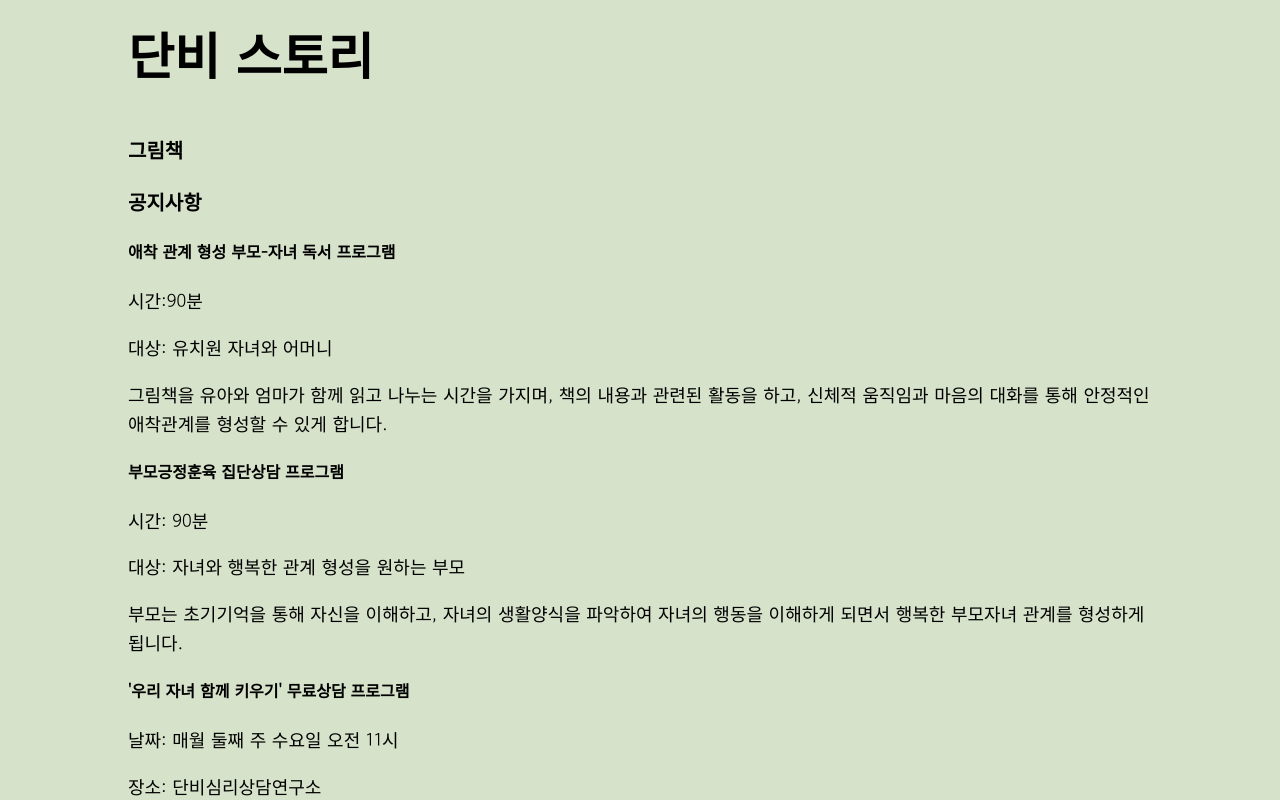
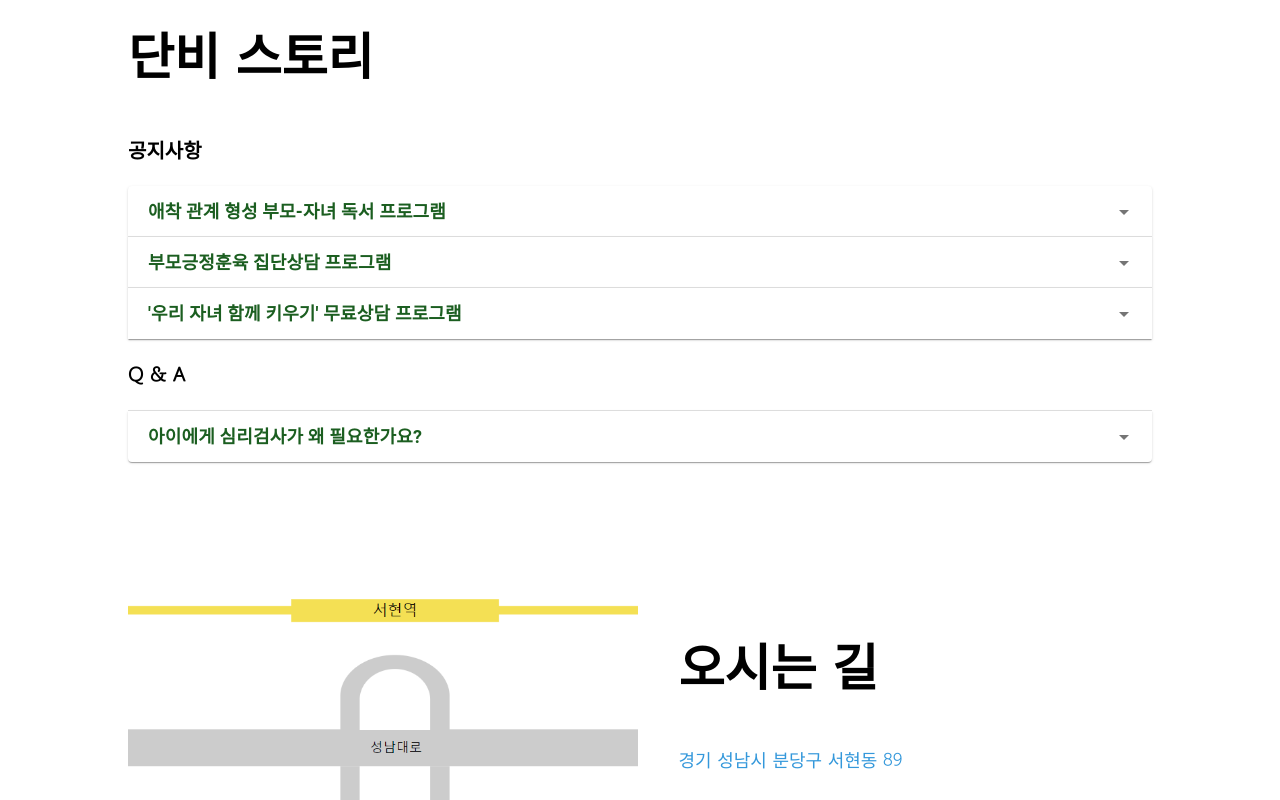
Before and after one commit to danbeesys/danbee, a React (Create React App) app: page /danbee/main in a window 1280 px wide. Shown: the part 3440-4240 px from the top of the page. Built offline with nearby package versions, Linux system fonts and the light colour scheme; a web font is replaced by a local one.

Commit message:
스토리에 아코디언 메뉴로 변경

```diff
--- a/src/main/fstory/Story.css
+++ b/src/main/fstory/Story.css
@@ -1,4 +1,3 @@
 .story-body {
     padding: 10vh 10vw;
-    background-color: var(--card-color);
 }
--- a/src/main/fstory/Story.tsx
+++ b/src/main/fstory/Story.tsx
@@ -1,6 +1,8 @@
 import './Story.css';
 import Footer from "../common/Footer";
 import Navigation from "../common/Navigation";
+import { Accordion, AccordionDetails, AccordionSummary, Typography } from '@mui/material';
+import ArrowDropDownIcon from '@mui/icons-material/ArrowDropDown';
 
 const Story: React.FC = () => {
 
@@ -8,22 +10,103 @@ const Story: React.FC = () => {
     return (
     <section id="story" className='story-body'>
         <h2>단비 스토리</h2>
-            <h3>그림책</h3>
         <h3>공지사항</h3>
-            <h4>애착 관계 형성 부모-자녀 독서 프로그램</h4>
+            <Accordion>
+              <AccordionSummary
+                expandIcon={<ArrowDropDownIcon />}
+                aria-controls="panel1-content"
+                id="panel1-header"
+              >
+                <Typography sx={{
+                      color: 'success.dark',
+                      display: 'inline',
+                      fontWeight: 'bold',
+                      mx: 0.5,
+                      fontSize: 14,
+                    }}>애착 관계 형성 부모-자녀 독서 프로그램</Typography>
+              </AccordionSummary>
+              <AccordionDetails>
+                <Typography sx={{
+                  fontWeight: 'fontWeightLight'
+                }}>
             <p>시간:90분</p>
             <p>대상: 유치원 자녀와 어머니</p>
             <p>그림책을 유아와 엄마가 함께 읽고 나누는 시간을 가지며, 책의 내용과 관련된 활동을 하고, 신체적 움직임과 마음의 대화를 통해 안정적인 애착관계를 형성할 수 있게 합니다.</p>
-            <h4>부모긍정훈육 집단상담 프로그램</h4>
+                </Typography>
+              </AccordionDetails>
+            </Accordion>
+            <Accordion>
+              <AccordionSummary
+                expandIcon={<ArrowDropDownIcon />}
+                aria-controls="panel2-content"
+                id="panel2-header"
+              >
+                <Typography sx={{
+                      color: 'success.dark',
+                      display: 'inline',
+                      fontWeight: 'bold',
+                      mx: 0.5,
+                      fontSize: 14,
+                    }}>부모긍정훈육 집단상담 프로그램</Typography>
+              </AccordionSummary>
+              <AccordionDetails>
+                <Typography sx={{
+                  fontWeight: 'fontWeightLight'
+                }}>
                 <p>시간: 90분</p>
                 <p>대상: 자녀와 행복한 관계 형성을 원하는 부모</p>
                 <p>부모는 초기기억을 통해 자신을 이해하고, 자녀의 생활양식을 파악하여 자녀의 행동을 이해하게 되면서 행복한 부모자녀 관계를 형성하게 됩니다.</p>
-            <h4>'우리 자녀 함께 키우기' 무료상담 프로그램</h4>
+                </Typography>
+              </AccordionDetails>
+            </Accordion>
+            <Accordion>
+              <AccordionSummary
+                expandIcon={<ArrowDropDownIcon />}
+                aria-controls="panel2-content"
+                id="panel2-header"
+              >
+                <Typography sx={{
+                      color: 'success.dark',
+                      display: 'inline',
+                      fontWeight: 'bold',
+                      mx: 0.5,
+                      fontSize: 14,
+                    }}>'우리 자녀 함께 키우기' 무료상담 프로그램</Typography>
+              </AccordionSummary>
+              <AccordionDetails>
+                <Typography sx={{
+                  fontWeight: 'fontWeightLight'
+                }}>
                 <p>날짜: 매월 둘째 주 수요일 오전 11시</p>
                 <p>장소: 단비심리상담연구소</p>
                 <p>신청: 참가 전에 전화 또는 문자 주세요.</p>
                 <p>대상: 내가 아이를 잘 키우고 있는지 걱정되시는 부모님. 자녀와 대화의 어려움을 겪고 계시는 부모님. 자녀 양육에서 좌절감과 실망을 느끼시는 부모님.</p>
+                </Typography>
+              </AccordionDetails>
+            </Accordion>
             <h3>Q & A</h3>
+            <Accordion>
+              <AccordionSummary
+                expandIcon={<ArrowDropDownIcon />}
+                aria-controls="panel1-content"
+                id="panel1-header"
+              >
+                <Typography sx={{
+                      color: 'success.dark',
+                      display: 'inline',
+                      fontWeight: 'bold',
+                      mx: 0.5,
+                      fontSize: 14,
+                    }}>아이에게 심리검사가 왜 필요한가요?</Typography>
+              </AccordionSummary>
+              <AccordionDetails>
+                <Typography sx={{
+                  fontWeight: 'fontWeightLight'
+                }}>
+                <p>뭔가의 답변</p>
+                </Typography>
+              </AccordionDetails>
+            </Accordion>
     </section>
 )
 };
```
Lines whose indentation alone changed are shown as unchanged.
